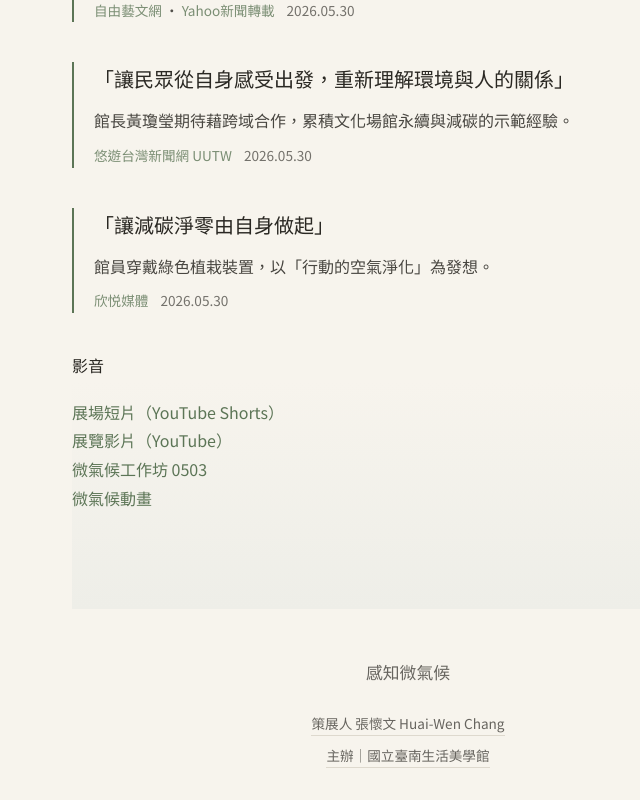
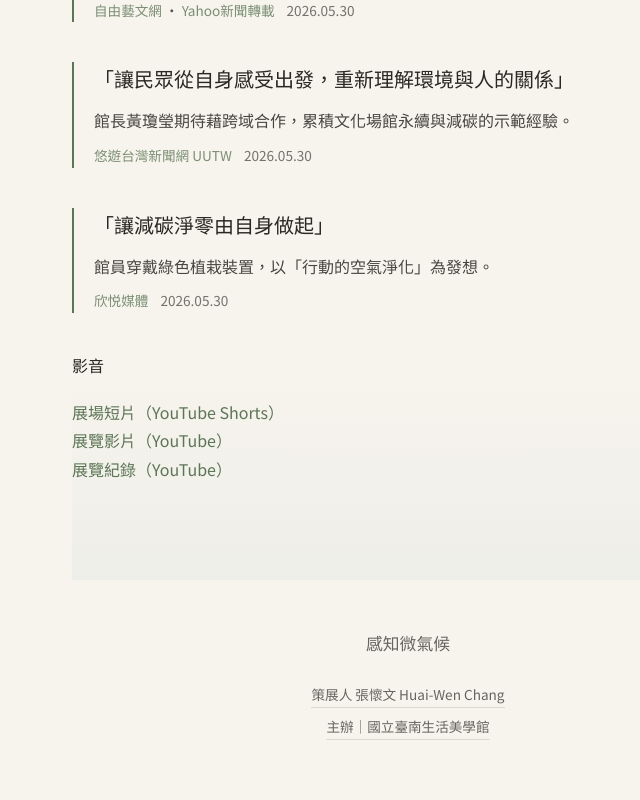
Before and after one commit to attuning-microclimates/attuning-microclimates.github.io, a React (Vite) app: page / in a window 1280 px wide. Shown: the part 7119-7919 px from the top of the page, without its empty margins (232-872 px from the left). Built offline with nearby package versions, Linux system fonts and the light colour scheme.

Commit message:
feat: add third exhibition video link to content.ts
Adds a third exhibition video (youtu.be/P5GOZKwaKV0) to videoLinks in content.ts. Existing two video entries and all components are unchanged.

Co-authored-by: hexawulf <188965355+hexawulf@users.noreply.github.com>

```diff
--- a/src/content.ts
+++ b/src/content.ts
@@ -280,12 +280,8 @@ export const videoLinks: LinkItem[] = [
     url: 'https://youtu.be/KPf02bEfq-8'
   },
   {
-    label: { zh: '微氣候工作坊 0503', en: 'Microclimate Workshop 0503' },
-    url: 'https://youtu.be/yvHKO5eOLXM'
-  },
-  {
-    label: { zh: '微氣候動畫', en: 'Microclimate animation' },
-    url: 'https://youtu.be/2mTM8LWpB9g'
+    label: { zh: '展覽紀錄（YouTube）', en: 'Exhibition documentation' },
+    url: 'https://youtu.be/P5GOZKwaKV0'
   }
 ];
 
```
